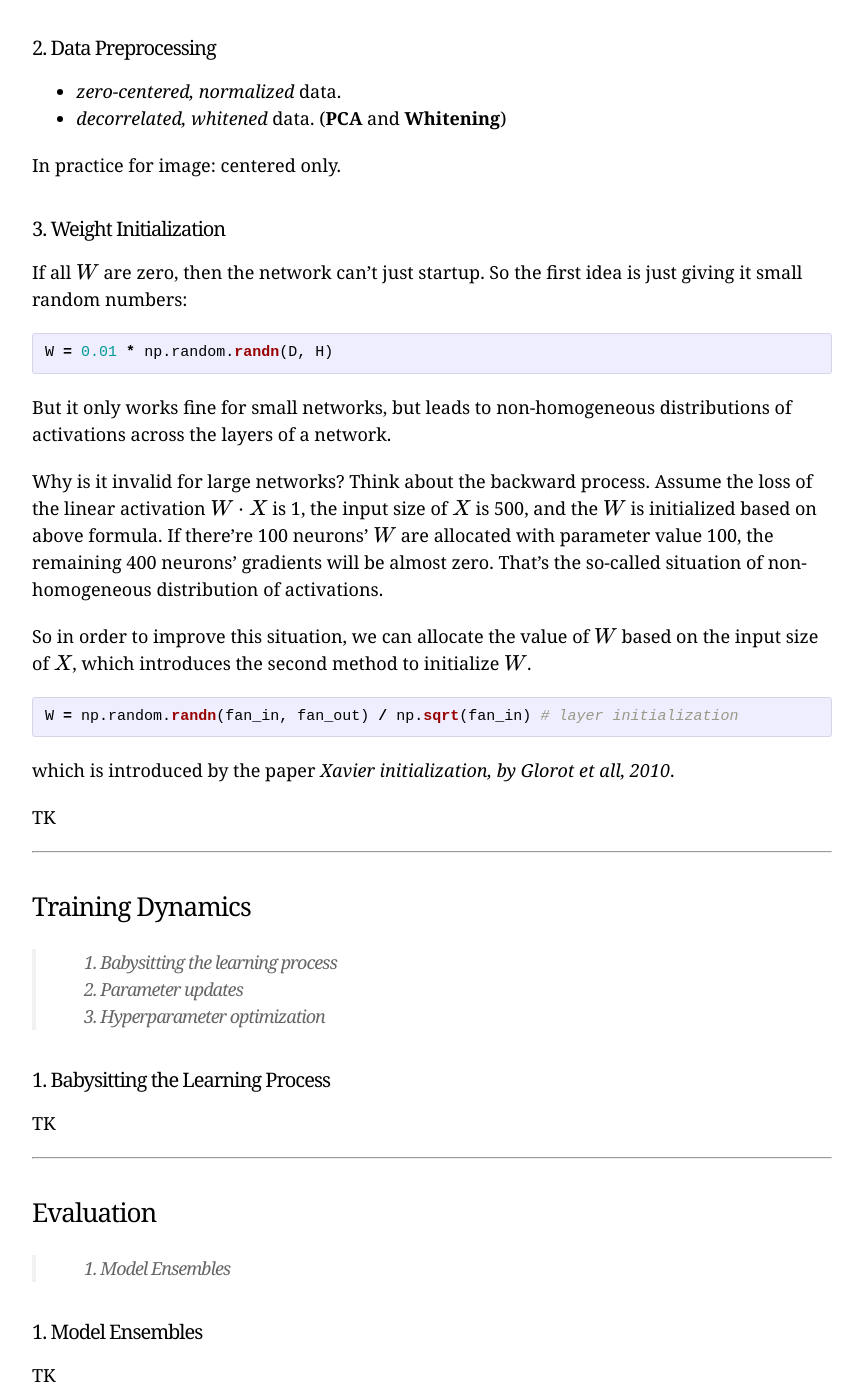
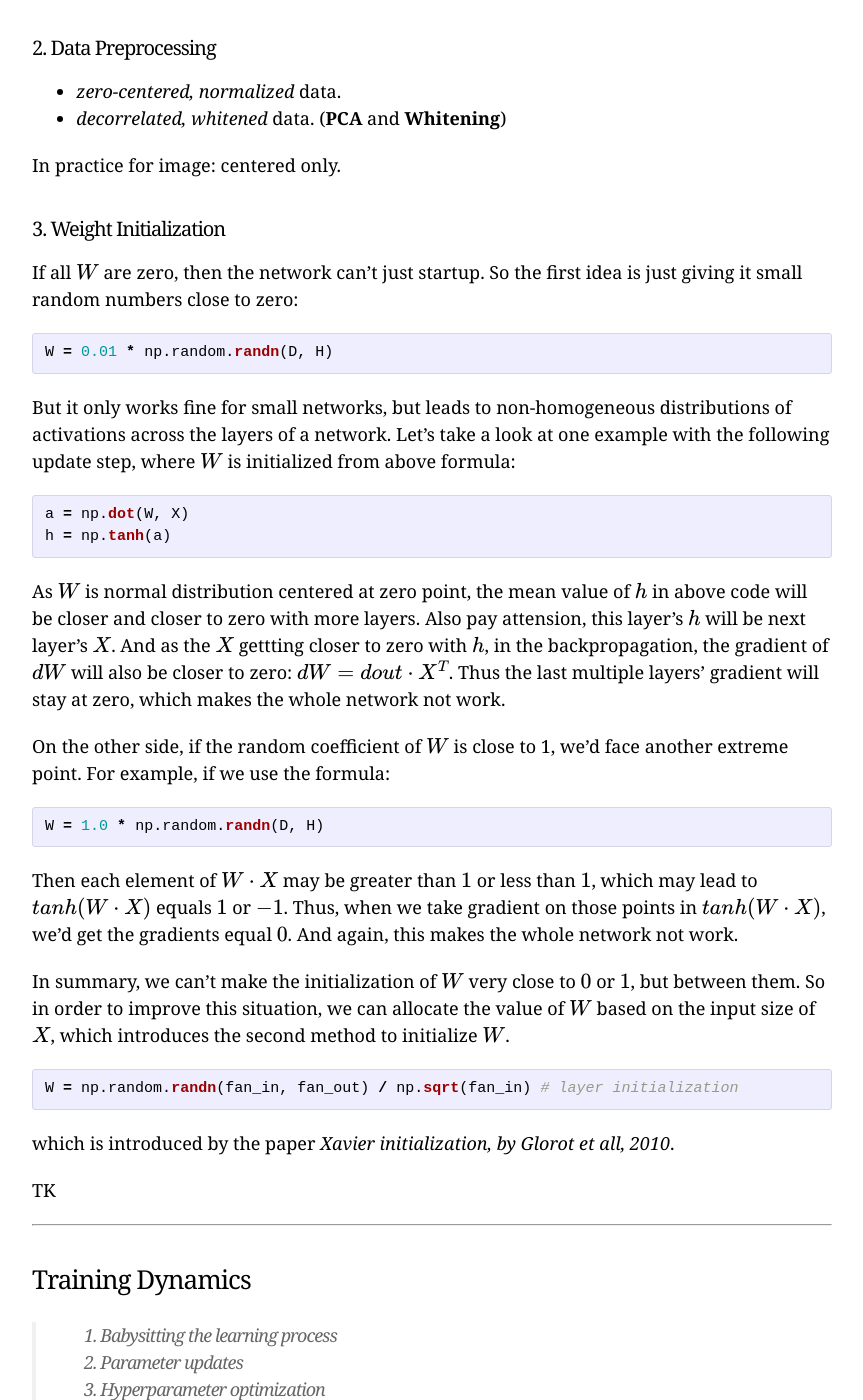
Before and after one commit to kid551/kid551.github.io, a Jekyll site: the page built from _posts/2016-11-07-convNet-spec.md, in a window 1280 px wide and 1400 px high, scrolled down 2028 px. Shown: the whole window, without its empty margins (208-1071 px from the left). Built offline with Jekyll 4.4.1, drawn with Linux system fonts in a browser that asks for light colours; formulas are drawn with MathJax 3; comment, search, counter and statistics services are not loaded; some of the changed text lies outside the part shown.

Commit message:
Modify the discussion of 'W' initialization. Add the list of learning rate update methods.

````diff
--- a/_posts/2016-11-07-convNet-spec.md
+++ b/_posts/2016-11-07-convNet-spec.md
@@ -75,17 +75,30 @@ In practice for image: centered only.
 
 #### 3. Weight Initialization
 
-If all $$W$$ are zero, then the network can't just startup. So the first idea is just giving it small random numbers:
+If all $$W$$ are zero, then the network can't just startup. So the first idea is just giving it small random numbers close to zero:
 
 ```python
 W = 0.01 * np.random.randn(D, H)
 ```
 
-But it only works fine for small networks, but leads to non-homogeneous distributions of activations across the layers of a network.
+But it only works fine for small networks, but leads to non-homogeneous distributions of activations across the layers of a network. Let's take a look at one example with the following update step, where $$W$$ is initialized from above formula:
 
-Why is it invalid for large networks? Think about the backward process. Assume the loss of the linear activation $$W\cdot X$$ is 1, the input size of $$X$$ is 500, and the $$W$$ is initialized based on above formula. If there're 100 neurons' $$W$$ are allocated with parameter value 100, the remaining 400 neurons' gradients will be almost zero. That's the so-called situation of non-homogeneous distribution of activations.
+```python
+a = np.dot(W, X)
+h = np.tanh(a)
+```
 
-So in order to improve this situation, we can allocate the value of $$W$$ based on the input size of $$X$$, which introduces the second method to initialize $$W$$.
+As $$W$$ is normal distribution centered at zero point, the mean value of $$h$$ in above code will be closer and closer to zero with more layers. Also pay attension, this layer's $$h$$ will be next layer's $$X$$. And as the $$X$$ gettting closer to zero with $$h$$, in the backpropagation, the gradient of $$dW$$ will also be closer to zero: $$dW = dout \cdot X^T$$. Thus the last multiple layers' gradient will stay at zero, which makes the whole network not work.
+
+On the other side, if the random coefficient of $$W$$ is close to 1, we'd face another extreme point. For example, if we use the formula:
+
+```python
+W = 1.0 * np.random.randn(D, H)
+```
+
+Then each element of $$W \cdot X$$ may be greater than $$1$$ or less than $$1$$, which may lead to $$tanh(W \cdot X)$$ equals $$1$$ or $$-1$$. Thus, when we take gradient on those points in $$tanh(W \cdot X)$$, we'd get the gradients equal $$0$$. And again, this makes the whole network not work.
+
+In summary, we can't make the initialization of $$W$$ very close to $$0$$ or $$1$$, but between them. So in order to improve this situation, we can allocate the value of $$W$$ based on the input size of $$X$$, which introduces the second method to initialize $$W$$.
 
 ```python
 W = np.random.randn(fan_in, fan_out) / np.sqrt(fan_in) # layer initialization
@@ -105,6 +118,17 @@ TK
 
 #### 1. Babysitting the Learning Process
 
+
+#### 2. Parameter updates
+
+The method of learning rate updates includes:
+
+- SGD
+- SGD + Momentum
+- Adagrad
+- RMSProp
+- Adam
+
 TK
 
 ---
````
